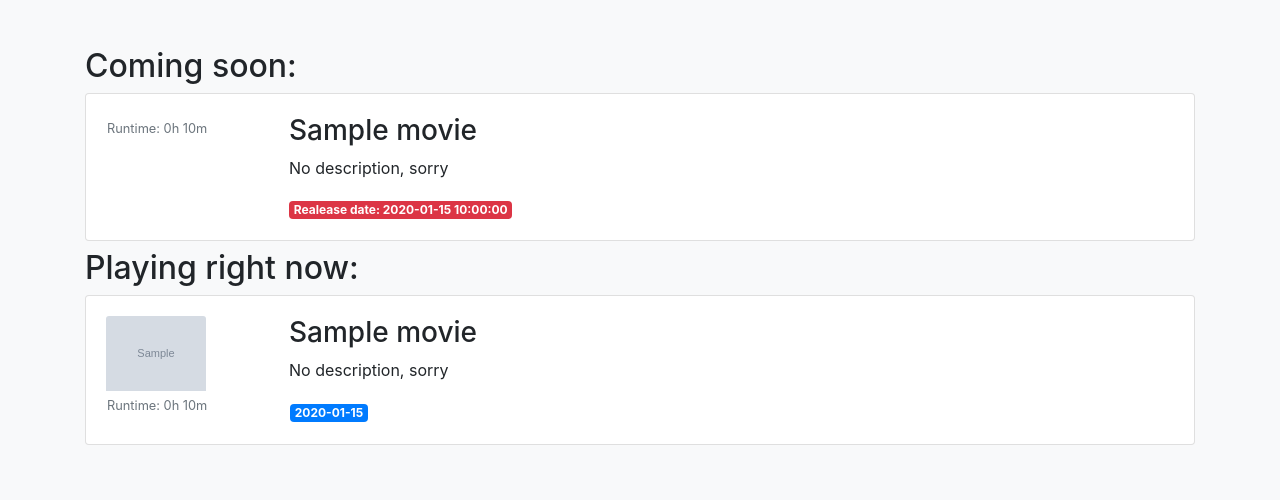
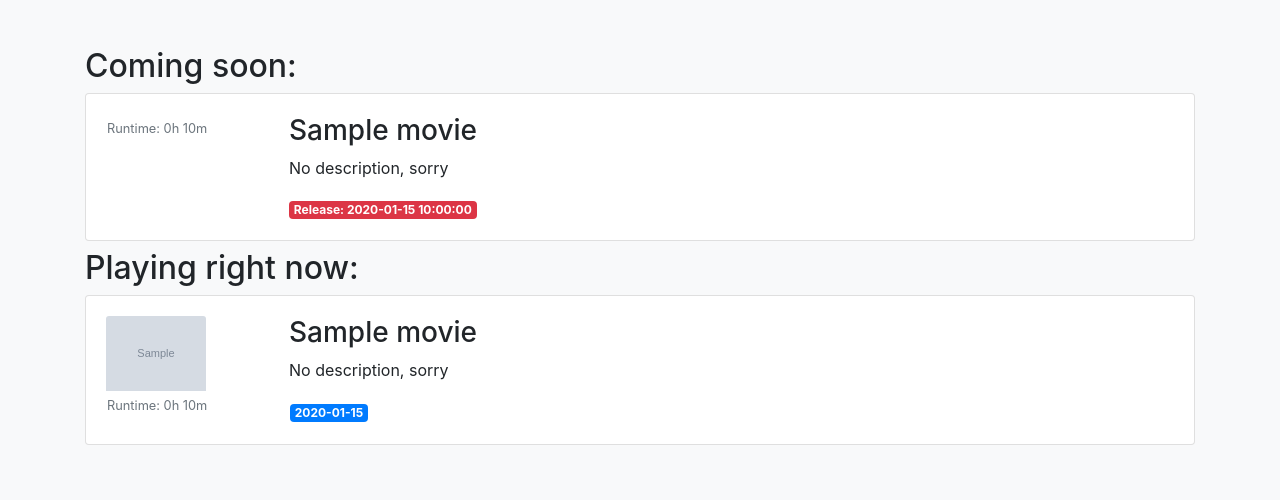
Before and after one commit to slash3b/pirata, a Python web app: template flask/templates/index.html in a window 1280 px wide. Shown: the part 261-761 px from the top of the page. Run offline with Jinja, Linux system fonts and the light colour scheme; the template is opened without the code that fills it: most values are stand-ins (such as "Sample title", 1, 10 or a date in 2020); grey boxes marked "Sample" are stand-in pictures; some libraries are stand-ins or nearby versions.

Commit message:
typo fix

```diff
--- a/flask/templates/index.html
+++ b/flask/templates/index.html
@@ -65,7 +65,7 @@
                       {% endif %}
                       <div class="d-flex justify-content-between align-items-center">
                         <table>
-                            {% if 'rating' in movie['meta'] %}
+                            {% if 'rating' in movie['meta'] and movie['meta']['rating'] %}
                                 <tr>
                                   <td>
                                       <small class="text-muted"> IMDB rating is {{ movie['meta']['rating'] }}</small>
@@ -102,7 +102,7 @@
                       {% else %}
                         <p class="card-text"> No description, sorry</p>
                       {% endif %}
-                      <span class="badge badge-danger">Realease date: {{ movie['premiere_date'] }}</span>
+                      <span class="badge badge-danger">Release: {{ movie['premiere_date'] }}</span>
                       </div>
                     </div>
                   </div>
```
